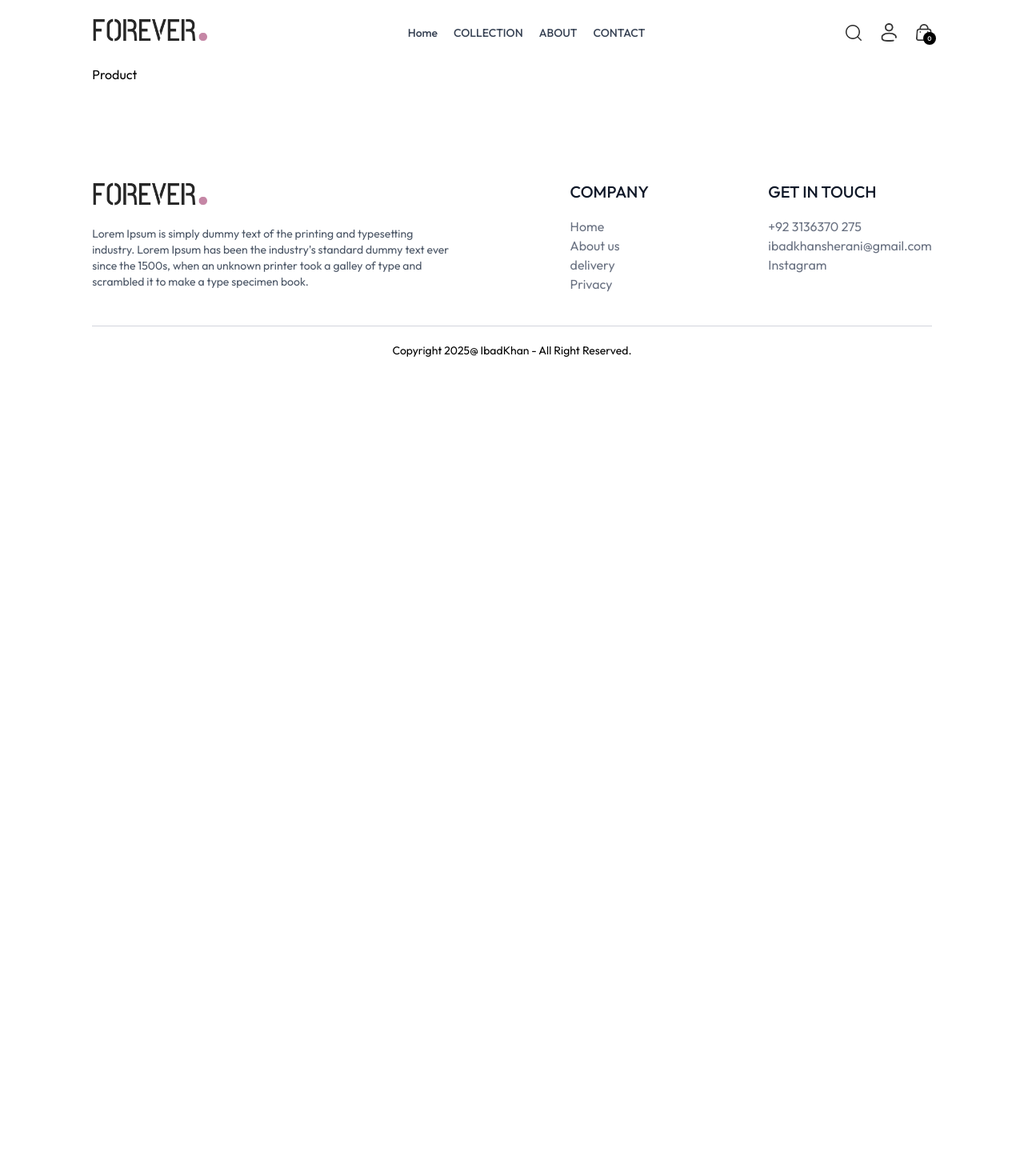
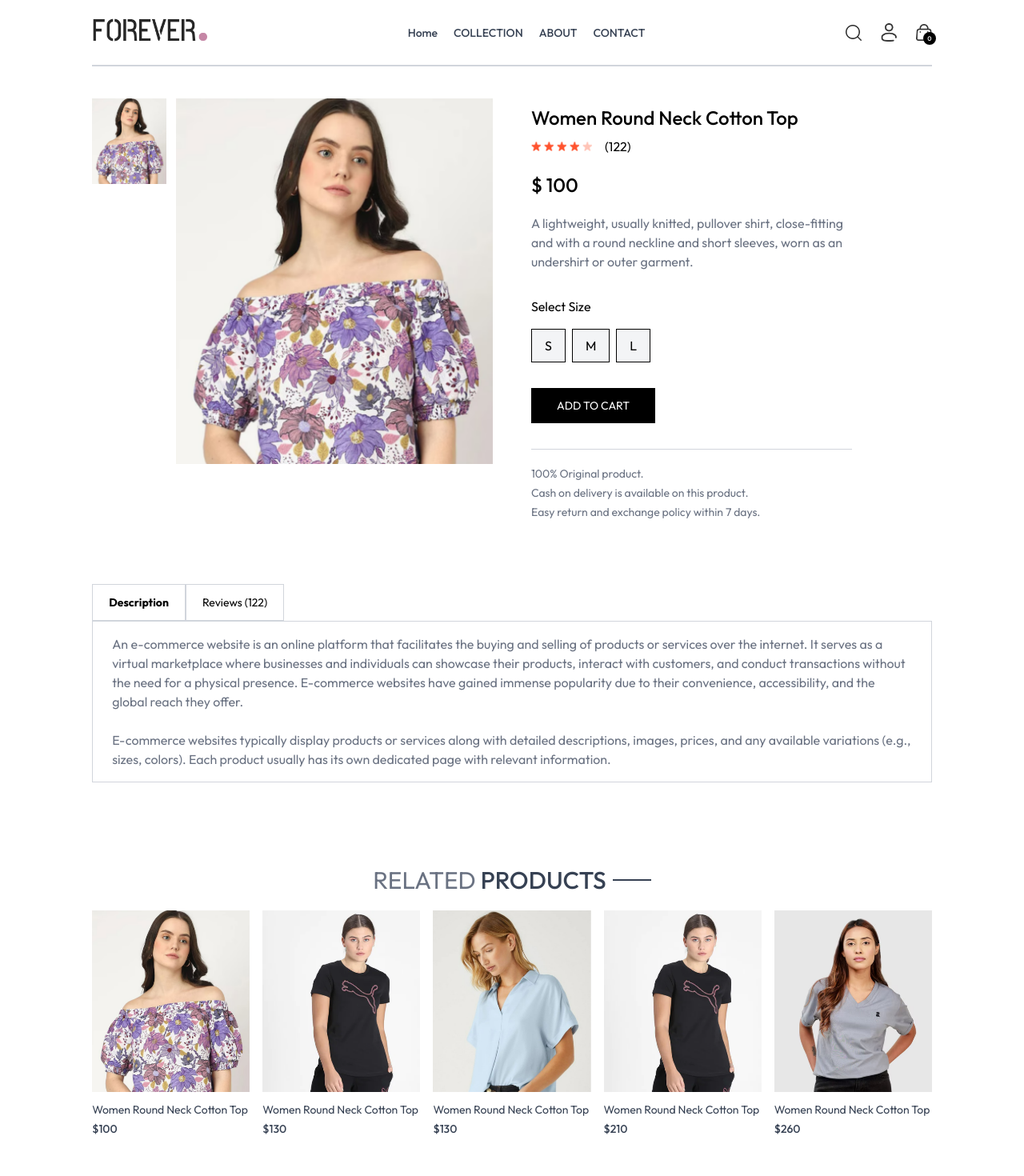
Before and after one commit to IbadKhan578/Full-Stack-Ecommerce-Website, a React (Vite) app in the folder frontend/: page /product/aaaaa in a window 1280 px wide. Shown: the top 1470 px of the page at 80% size. Before the commit the page ends 800 px from the top, so only its background shows below. Built offline with nearby package versions, Linux system fonts and the light colour scheme.

Commit message:
Added product page and relatedProduct Component

```diff
--- a/frontend/src/components/Hero.jsx
+++ b/frontend/src/components/Hero.jsx
@@ -5,13 +5,13 @@
   return (
     <div data-aos="zoom-in-up" className='flex flex-col sm:flex-row border border-gray-400'>
         {/* hero left  */}
-        <div className='w-full sm:w-1/2 flex  items-center justify-center py-10 sm:py-0'>
+        <div className='w-full sm:w-1/2 flex  items-center justify-center  py-10 sm:py-0'>
         <div className='text-[#414141]'>
             <div className='flex items-center gap-2'>
                 <p className='w-8 sm:w-11  h-[2px] bg-[#414141]'></p>
                 <p className='font-medium text-sm md:text-base'>OUR BESTSELLERS</p>
             </div>
-            <h1 className='prata-regular text-3xl sm:py-3 lg:text-5xl leading-relaxed'>Latest Arrivals</h1>
+            <h1 className='prata-regular text-3xl  lg:text-5xl leading-relaxed'>Latest Arrivals</h1>
             <div className='flex items-center gap-2'>
                 <p className='font-semibold text-sm md:text-base'>SHOP NOW</p>
                 <p className='w-8 sm:w-11  h-[1px] bg-[#414141]'></p>
--- /dev/null
+++ b/frontend/src/components/RelatedProduct.jsx
@@ -0,0 +1,40 @@
+import React, { useContext, useEffect, useState } from 'react'
+import { shopContext } from '../context/ShopContext'
+import SectionTitle from './SectionTitle';
+import Productitem from './Productitem';
+import { useNavigate } from 'react-router-dom';
+
+function RelatedProduct({category, subCategory}) {
+    const {products} = useContext(shopContext);
+    const [related,setRelated] = useState([]);
+        useEffect(()=>{
+        if (products.length>0) {
+            let productCopy = products.slice();
+            productCopy = productCopy.filter((item)=> category===item.category)
+            productCopy = productCopy.filter((item)=> subCategory===item.subCategory)
+            setRelated(productCopy.slice(0,5))
+            console.log(productCopy.slice(0,5));
+        }
+
+
+    },[products])
+
+
+  return (
+ <div className='my-24'>
+       <div className=' py-2 text-3xl  text-center'>
+            <SectionTitle  text1={'RELATED'} text2={'PRODUCTS'} />
+    </div>
+  <div className='grid grid-cols-2 md:grid-cols-4 sm:grid-cols-3  lg:grid-cols-5 gap-4 gap-y-6'>
+      {
+        related.map((item,index)=>(
+            <Productitem  key={index} id={item._id} image={item.image} name={item.name} price={item.price} />
+        ))
+    }
+  </div>
+
+ </div>
+  )
+}
+
+export default RelatedProduct
--- a/frontend/src/pages/Product.jsx
+++ b/frontend/src/pages/Product.jsx
@@ -1,9 +1,136 @@
-import React from 'react'
+import React, { useContext, useEffect, useState } from "react";
+import { PrefetchPageLinks, useParams } from "react-router-dom";
+import { assets, products } from "../assets/assets";
+import { shopContext } from "../context/ShopContext";
+import RelatedProduct from "../components/RelatedProduct";
 
 const Product = () => {
-  return (
-    <div>Product</div>
-  )
-}
+  const { productId } = useParams(); // fetch the product id  id from the url
+  const { products, currency } = useContext(shopContext);
+  const [productData, setProductData] = useState(false);
+  const [image, setImage] = useState("");
+  const [size, setSize] = useState("");
 
-export default Product
+  const fetchProductData = async () => {
+    products.map((item) => {
+      if (item._id === productId) {
+        setProductData(item);
+        console.log(productData);
+        setImage(item.image[0]);
+        return null;
+      }
+    });
+  };
+
+  useEffect(() => {
+    fetchProductData();
+   window.scrollTo({ top: 0, behavior: 'smooth' }); // ✅ scroll to top
+
+
+  }, [productId, products]);
+
+  return productData ? (
+    <div className="border-t-2 border-gray-300 pt-10 transition-opacity ease-in duration-500 opacity-100 ">
+      {/* product data */}
+      <div className="flex gap-12 sm:gap-12 flex-col sm:flex-row">
+        {/* product images */}
+        <div className="flex-1 flex flex-col-reverse gap-3 sm:flex-row">
+          <div className="flex   sm:flex-col overflow-x-auto  sm:overflow-y-scroll justify-between sm:justify-normal sm:w-[18.7%] w-full">
+            {productData.image.map((item, index) => (
+              <img
+                onClick={() => setImage(item)}
+                src={item}
+                key={index}
+                className="w-[24%] sm:w-full sm:mb-3 flex-shrink-0 cursor-pointer "
+                alt=""
+              />
+            ))}
+          </div>
+          <div className="w-full sm:w-[80%]">
+            <img className="w-full h-auto" src={image} alt="" />
+          </div>
+        </div>
+
+        {/* product info */}
+        <div className="flex-1">
+          <h1 className="font-medium  text-2xl mt-2">{productData.name}</h1>
+          <div className="flex items-center gap-1 mt-2 ">
+            <img src={assets.star_icon} alt="" className="w-3 5" />
+            <img src={assets.star_icon} alt="" className="w-3 5" />
+            <img src={assets.star_icon} alt="" className="w-3 5" />
+            <img src={assets.star_icon} alt="" className="w-3 5" />
+            <img src={assets.star_dull_icon} alt="" className="w-3 5" />
+            <p className="pl-3">(122)</p>
+          </div>
+          <p className="mt-5 font-medium text-2xl">
+            {currency} {productData.price}
+          </p>
+          <p className="text-gray-500 mt-5 md:w-4/5">
+            {productData.description}
+          </p>
+
+          <div className="flex flex-col gap-4 my-8">
+            <p>Select Size</p>
+            <div className="flex gap-2">
+              {productData.sizes.map((item, index) => (
+                <button
+                  onClick={() => setSize(item)}
+                  className={` border py-2 px-4 bg-gray-100 cursor-pointer ${
+                    item === size ? "border-orange-500" : ""
+                  }`}
+                  key={index}
+                >
+                  {item}
+                </button>
+              ))}
+            </div>
+          </div>
+          <button className="bg-black text-white px-8 py-3 text-sm cursor-pointer active:bg-gray-700">
+            ADD TO CART
+          </button>
+          <hr className="mt-8 text-gray-300 sm:w-4/5" />
+          <div className="flex text-sm text-gray-500 mt-5 gap-1 flex-col">
+            <p>100% Original product.</p>
+            <p>Cash on delivery is available on this product.</p>
+            <p>Easy return and exchange policy within 7 days.</p>
+          </div>
+        </div>
+      </div>
+
+      {/* Description and review section */}
+      <div className="mt-20">
+        <div className="flex ">
+          <b className="border border-gray-300 py-3 px-5 text-sm">
+            Description
+          </b>
+          <p className="border border-gray-300 py-3 px-5 text-sm">
+            Reviews (122)
+          </p>
+        </div>
+        <div className="border border-gray-300 py-4 px-6 text-sm sm:text-base text-gray-500 flex">
+          <p>
+            An e-commerce website is an online platform that facilitates the
+            buying and selling of products or services over the internet. It
+            serves as a virtual marketplace where businesses and individuals can
+            showcase their products, interact with customers, and conduct
+            transactions without the need for a physical presence. E-commerce
+            websites have gained immense popularity due to their convenience,
+            accessibility, and the global reach they offer. <br /> <br />{" "}
+            E-commerce websites typically display products or services along
+            with detailed descriptions, images, prices, and any available
+            variations (e.g., sizes, colors). Each product usually has its own
+            dedicated page with relevant information.
+          </p>
+        </div>
+      </div>
+       {/* related product section */}
+       <RelatedProduct  category={productData.category} subCategory={productData.subCategory}/>
+
+
+    </div>
+  ) : (
+    <div className="opacity-0">;</div>
+  );
+};
+
+export default Product;
```
